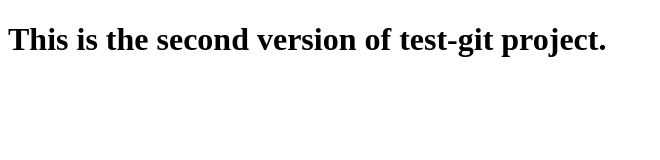
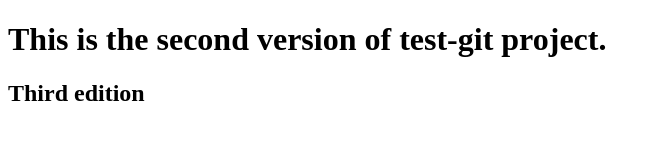
Before and after one commit to sajad1984/git-test, a plain HTML site: page index.html in a window 1280 px wide. Shown: the whole page, without its empty margins (0-660 px from the left). Drawn offline with Linux system fonts and the light colour scheme.

Commit message:
Version 3

```diff
--- a/index.html
+++ b/index.html
@@ -8,5 +8,6 @@
 </head>
 <body>
     <h1>This is the second version of test-git project.</h1>
+    <h2>Third edition</h2>
 </body>
 </html>
```
Also changed, not shown: index2.html (added).
